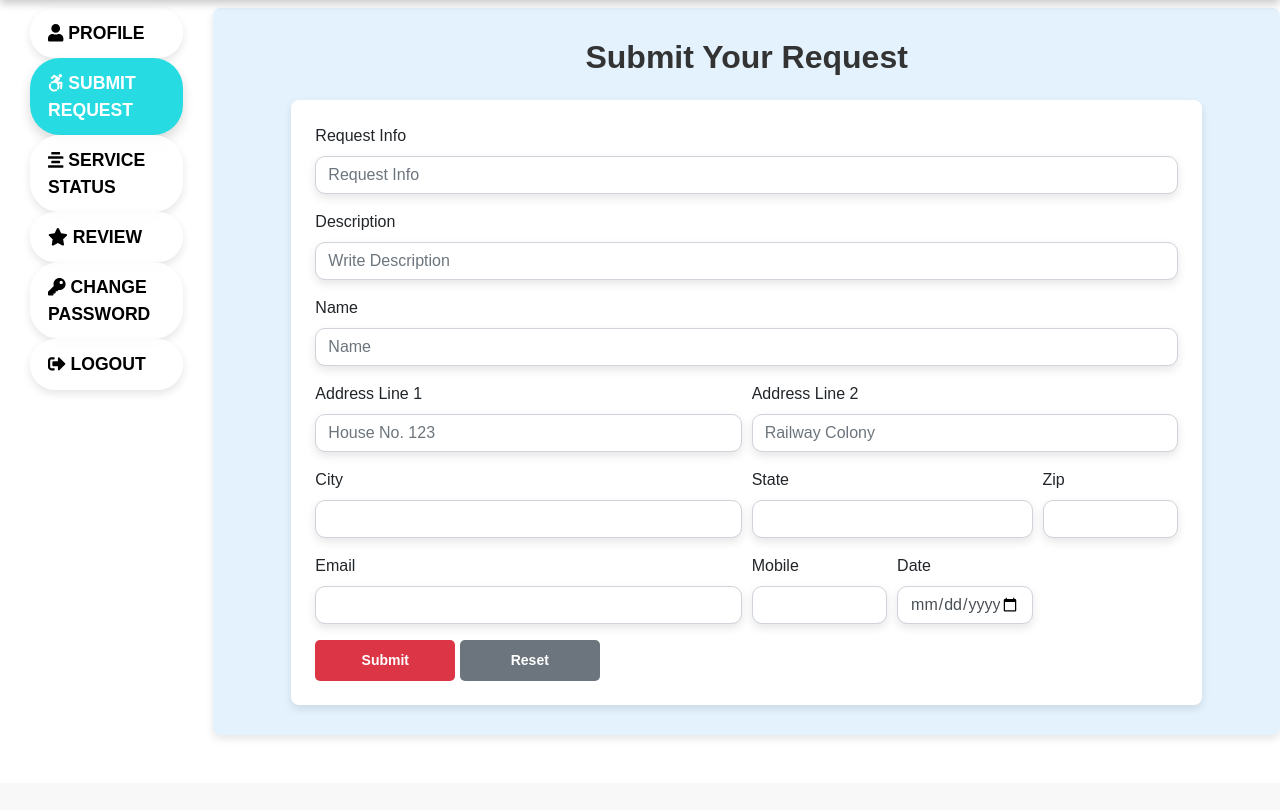
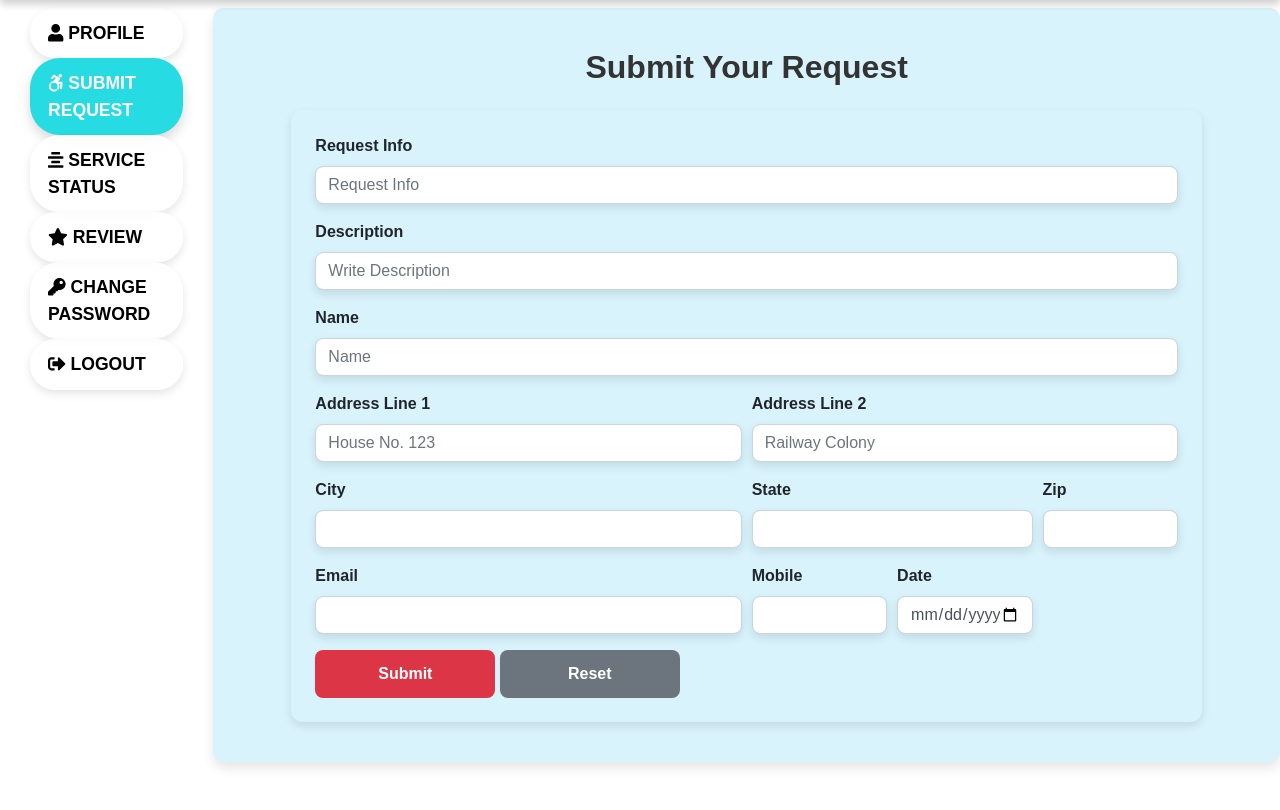
Before and after one commit to OCSMSdbmsproject/OCSMS_dbms, a PHP site: page /Requester/SubmitRequest.php in a window 1280 px wide. Shown: the part 80-890 px from the top of the page. Before the commit the page ends 816 px from the top, so only its background shows below. Run offline with PHP 8.4, Linux system fonts and the light colour scheme; the visitor is signed in with stand-in values (Sample User, id 1); some web fonts are replaced.

Commit message:
requester and admin changes

```diff
--- a/Requester/RequesterProfile.php
+++ b/Requester/RequesterProfile.php
@@ -67,7 +67,7 @@ include('includes/footer.php');
 <!-- Add Custom CSS for styling -->
 <style>
   body {
-    background: linear-gradient(to right, #d0e9ff, #e3f2fd); /* Lightish blue gradient */
+    background-color: #d8f3fc;/* Lightish blue background */
     font-family: 'Poppins', sans-serif;
   }
   .container {
--- a/Requester/Requesterchangepass.php
+++ b/Requester/Requesterchangepass.php
@@ -33,7 +33,7 @@ if (isset($_REQUEST['passupdate'])) {
 <!-- Styling for the page -->
 <style>
     body {
-        background: #d1e7f7; /* Light blue background for the entire page */
+        background: #d8f3fc; /* Light blue background for the entire page */
         font-family: 'Segoe UI', Tahoma, Geneva, Verdana, sans-serif;
         margin: 0;
         padding: 0;
--- a/Requester/ReviewService.php
+++ b/Requester/ReviewService.php
@@ -37,7 +37,7 @@ $serviceResult = $stmt->get_result();
 ?>
 
 <!-- Full Page Background Color Set to Lightish Blue -->
-<body style="background-color: #d1e7f7;"> <!-- Lightish Blue Background for the Entire Page -->
+<body style="background-color:  #d8f3fc;"> <!-- Lightish Blue Background for the Entire Page -->
     <div class="container" style="background-color: #e6f4ff; padding: 40px; border-radius: 20px; box-shadow: 0 8px 16px rgba(0, 0, 0, 0.1); width: 90%; max-width: 700px; margin-top: 100px; margin-bottom: 40px;">
         <div style="width: 100%; text-align: center;">
             <h3 style="color: #3f4c6b; font-family: 'Segoe UI', Tahoma, Geneva, Verdana, sans-serif; font-weight: bold;">Your Service Requests</h3>
--- a/Requester/SubmitRequest.php
+++ b/Requester/SubmitRequest.php
@@ -42,63 +42,63 @@ if(isset($_REQUEST['submitrequest'])){
  }
 }
 ?>
-<div class="col-sm-9 col-md-10 mt-5" style="background-color: #e3f2fd; padding: 30px; border-radius: 8px; box-shadow: 0 4px 8px rgba(0,0,0,0.1);">
-  <h2 class="mb-4 text-center" style="color: #333; font-weight: bold;">Submit Your Request</h2>
-  <form class="mx-5 p-4" action="" method="POST" style="background-color: white; border-radius: 8px; box-shadow: 0 4px 8px rgba(0,0,0,0.1);">
+<div class="col-sm-9 col-md-10 mt-5" style="background-color:#d8f3fc; padding: 40px 30px; border-radius: 10px; box-shadow: 0 6px 12px rgba(0,0,0,0.1);">
+  <h2 class="mb-4 text-center" style="color: #333; font-weight: 600;">Submit Your Request</h2>
+  <form class="mx-5 p-4" action="" method="POST" style="background-color: #d8f3fc; border-radius: 12px; box-shadow: 0 4px 10px rgba(0,0,0,0.1);">
     <div class="form-group">
-      <label for="inputRequestInfo">Request Info</label>
-      <input type="text" class="form-control" id="inputRequestInfo" placeholder="Request Info" name="requestinfo">
+      <label for="inputRequestInfo" style="font-weight: bold;">Request Info</label>
+      <input type="text" class="form-control" id="inputRequestInfo" placeholder="Request Info" name="requestinfo" style="border-radius: 8px; font-size: 16px;">
     </div>
     <div class="form-group">
-      <label for="inputRequestDescription">Description</label>
-      <input type="text" class="form-control" id="inputRequestDescription" placeholder="Write Description" name="requestdesc">
+      <label for="inputRequestDescription" style="font-weight: bold;">Description</label>
+      <input type="text" class="form-control" id="inputRequestDescription" placeholder="Write Description" name="requestdesc" style="border-radius: 8px; font-size: 16px;">
     </div>
     <div class="form-group">
-      <label for="inputName">Name</label>
-      <input type="text" class="form-control" id="inputName" placeholder="Name" name="requestername">
+      <label for="inputName" style="font-weight: bold;">Name</label>
+      <input type="text" class="form-control" id="inputName" placeholder="Name" name="requestername" style="border-radius: 8px; font-size: 16px;">
     </div>
     <div class="form-row">
       <div class="form-group col-md-6">
-        <label for="inputAddress">Address Line 1</label>
-        <input type="text" class="form-control" id="inputAddress" placeholder="House No. 123" name="requesteradd1">
+        <label for="inputAddress" style="font-weight: bold;">Address Line 1</label>
+        <input type="text" class="form-control" id="inputAddress" placeholder="House No. 123" name="requesteradd1" style="border-radius: 8px; font-size: 16px;">
       </div>
       <div class="form-group col-md-6">
-        <label for="inputAddress2">Address Line 2</label>
-        <input type="text" class="form-control" id="inputAddress2" placeholder="Railway Colony" name="requesteradd2">
+        <label for="inputAddress2" style="font-weight: bold;">Address Line 2</label>
+        <input type="text" class="form-control" id="inputAddress2" placeholder="Railway Colony" name="requesteradd2" style="border-radius: 8px; font-size: 16px;">
       </div>
     </div>
     <div class="form-row">
       <div class="form-group col-md-6">
-        <label for="inputCity">City</label>
-        <input type="text" class="form-control" id="inputCity" name="requestercity">
+        <label for="inputCity" style="font-weight: bold;">City</label>
+        <input type="text" class="form-control" id="inputCity" name="requestercity" style="border-radius: 8px; font-size: 16px;">
       </div>
       <div class="form-group col-md-4">
-        <label for="inputState">State</label>
-        <input type="text" class="form-control" id="inputState" name="requesterstate">
+        <label for="inputState" style="font-weight: bold;">State</label>
+        <input type="text" class="form-control" id="inputState" name="requesterstate" style="border-radius: 8px; font-size: 16px;">
       </div>
       <div class="form-group col-md-2">
-        <label for="inputZip">Zip</label>
-        <input type="text" class="form-control" id="inputZip" name="requesterzip" onkeypress="isInputNumber(event)">
+        <label for="inputZip" style="font-weight: bold;">Zip</label>
+        <input type="text" class="form-control" id="inputZip" name="requesterzip" onkeypress="isInputNumber(event)" style="border-radius: 8px; font-size: 16px;">
       </div>
     </div>
 
     <div class="form-row">
       <div class="form-group col-md-6">
-        <label for="inputEmail">Email</label>
-        <input type="email" class="form-control" id="inputEmail" name="requesteremail">
+        <label for="inputEmail" style="font-weight: bold;">Email</label>
+        <input type="email" class="form-control" id="inputEmail" name="requesteremail" style="border-radius: 8px; font-size: 16px;">
       </div>
       <div class="form-group col-md-2">
-        <label for="inputMobile">Mobile</label>
-        <input type="text" class="form-control" id="inputMobile" name="requestermobile" onkeypress="isInputNumber(event)">
+        <label for="inputMobile" style="font-weight: bold;">Mobile</label>
+        <input type="text" class="form-control" id="inputMobile" name="requestermobile" onkeypress="isInputNumber(event)" style="border-radius: 8px; font-size: 16px;">
       </div>
       <div class="form-group col-md-2">
-        <label for="inputDate">Date</label>
-        <input type="date" class="form-control" id="inputDate" name="requestdate">
+        <label for="inputDate" style="font-weight: bold;">Date</label>
+        <input type="date" class="form-control" id="inputDate" name="requestdate" style="border-radius: 8px; font-size: 16px;">
       </div>
     </div>
 
-    <button type="submit" class="btn btn-danger btn-sm" name="submitrequest" style="width: 140px; padding: 10px 20px; font-size: 14px; border-radius: 5px; text-align: center;">Submit</button>
-    <button type="reset" class="btn btn-secondary btn-sm" style="width: 140px; padding: 10px 20px; font-size: 14px; border-radius: 5px; text-align: center;">Reset</button>
+    <button type="submit" class="btn btn-danger btn-lg" name="submitrequest" style="width: 180px; padding: 12px 20px; font-size: 16px; border-radius: 8px; text-align: center;">Submit</button>
+    <button type="reset" class="btn btn-secondary btn-lg" style="width: 180px; padding: 12px 20px; font-size: 16px; border-radius: 8px; text-align: center;">Reset</button>
   </form>
   <?php if(isset($msg)) {echo $msg; } ?>
 </div>
--- a/Requester/SubmitReview.php
+++ b/Requester/SubmitReview.php
@@ -68,7 +68,7 @@ if ($_SERVER['REQUEST_METHOD'] == 'POST') {
     <style>
         /* Page Styling */
         body {
-            background-color: #e6f4ff; /* Light blue background for outer area */
+            background-color: #d8f3fc; /* Light blue background for outer area */
             font-family: 'Arial', sans-serif;
             color: #333;
             margin: 0;
```
Also changed, not shown: Admin/dashboard.php (+17 -17 lines), Admin/request.php (+31 -28 lines), Admin/requester.php (+7 -7 lines), Admin/technician.php (+9 -4 lines), Requester/CheckStatus.php (+69 -4 lines), Requester/submitrequestsuccess.php (+108 -4 lines), index.php (+20 -3 lines).
